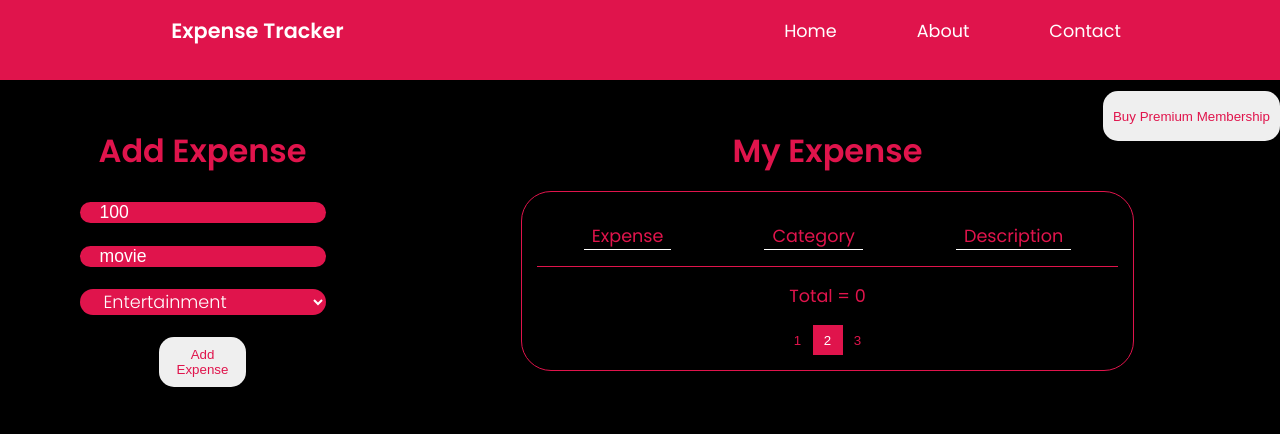
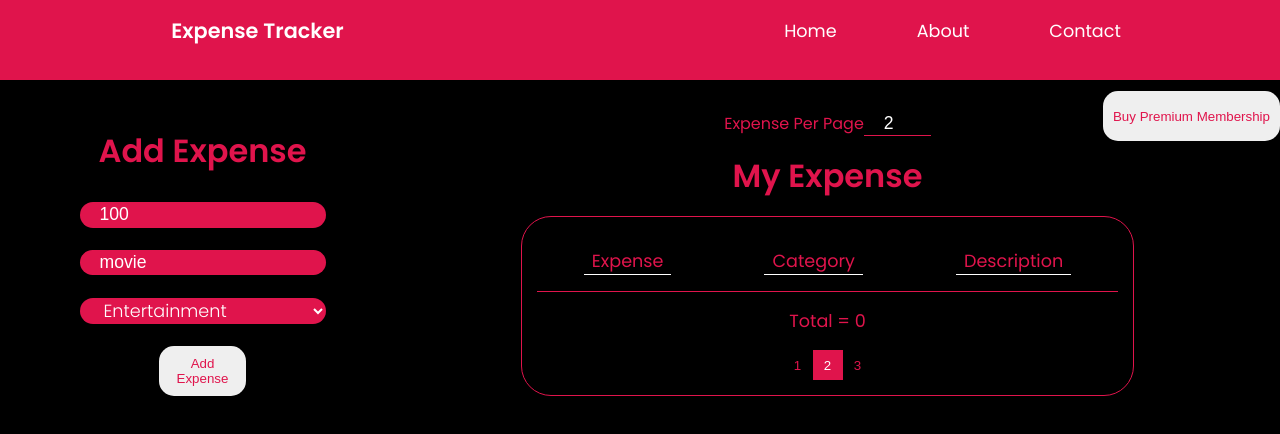
Before and after one commit to roshinys/expenseFullStack, a plain HTML site: page frontEnd/home.html in a window 1280 px wide. Drawn offline with nearby package versions, Linux system fonts and the light colour scheme; no server answers.

Commit message:
dynamic pagination

```diff
--- a/frontEnd/home.css
+++ b/frontEnd/home.css
@@ -7,6 +7,11 @@
 :root {
   --luffy: #e0144c;
   --black: #000000;
+}
+input::-webkit-outer-spin-button,
+input::-webkit-inner-spin-button {
+  /* -webkit-appearance: none; */
+  margin: 0;
 }
 body {
   background-color: #000000;
@@ -272,6 +277,16 @@ th {
   background-color: var(--luffy);
   color: white;
 }
+#expense-per-page-input {
+  display: flex;
+}
+#expense-per-page-input input[type="number"] {
+  width: max-content;
+  border: none;
+  background: none;
+  color: white;
+  border-bottom: 1px solid var(--luffy);
+}
 
 @media (max-width: 600px) {
   body {
--- a/frontEnd/home.html
+++ b/frontEnd/home.html
@@ -49,6 +49,15 @@
       </div>
       <div class="expense-container">
         <div class="main-container">
+          <span id="expense-per-page-input"
+            >Expense Per Page
+            <input
+              id="expense-quantity"
+              type="number"
+              value="2"
+              min="2"
+              max="8"
+          /></span>
           <h1 class="form-heading">My Expense</h1>
           <div class="expense-table">
             <div class="expense-heading">
--- a/frontEnd/home.js
+++ b/frontEnd/home.js
@@ -12,6 +12,14 @@ window.addEventListener("DOMContentLoaded", () => {
   }
   // console.log(addExpenseButton);
   addExpenseButton.addEventListener("click", addExpense);
+  const quantity = document.getElementById("expense-quantity");
+  if (!localStorage.getItem("quantity")) {
+    localStorage.setItem("quantity", 2);
+  }
+  quantity.value = localStorage.getItem("quantity") || 2;
+  quantity.addEventListener("change", (e) => {
+    localStorage.setItem("quantity", e.target.value);
+  });
 });
 
 async function isPremUser() {
@@ -117,7 +125,7 @@ async function addExpense() {
         headers: { Authorization: token },
       }
     );
-    console.log(result);
+    // console.log(result);
     addexpensehtml(result.data.newExpense.id, expense, category, description);
     const totalhtml = document.getElementsByClassName("expense-total")[0];
     totalhtml.innerText = `Total = ${total}`;
@@ -131,20 +139,21 @@ async function addExpense() {
 async function getAllExpense(e) {
   try {
     let page = 1;
+    let quantity = localStorage.getItem("quantity") || 2;
     if (e) {
-      console.log(e.target);
+      // console.log(e.target);
       page = e.target.id;
       // console.log(page);
     }
-
+    console.log("quantity is ", quantity);
     const token = localStorage.getItem("token");
     const result = await axios.get(
-      `http://localhost:3000/getExpenses?page=${page}`,
+      `http://localhost:3000/getExpenses?page=${page}&quantity=${quantity}`,
       {
         headers: { Authorization: token },
       }
     );
-    // console.log(result.data);
+    // console.log(result);
     page = parseInt(result.data.page);
     // result.data.hasNext = false;
     const pagination = document.getElementById("pagination");
```
Also changed, not shown: backend/controllers/expenseControllers.js (+19 -6 lines).
